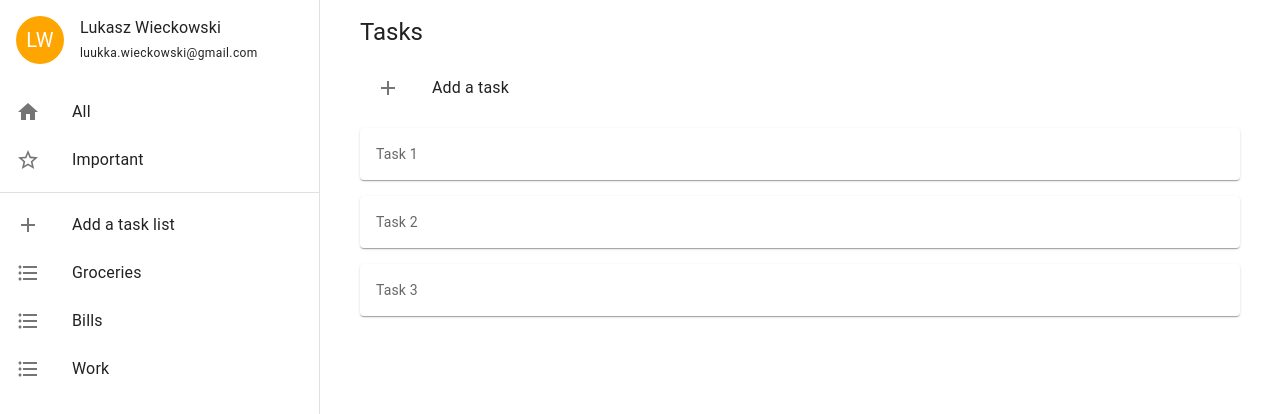
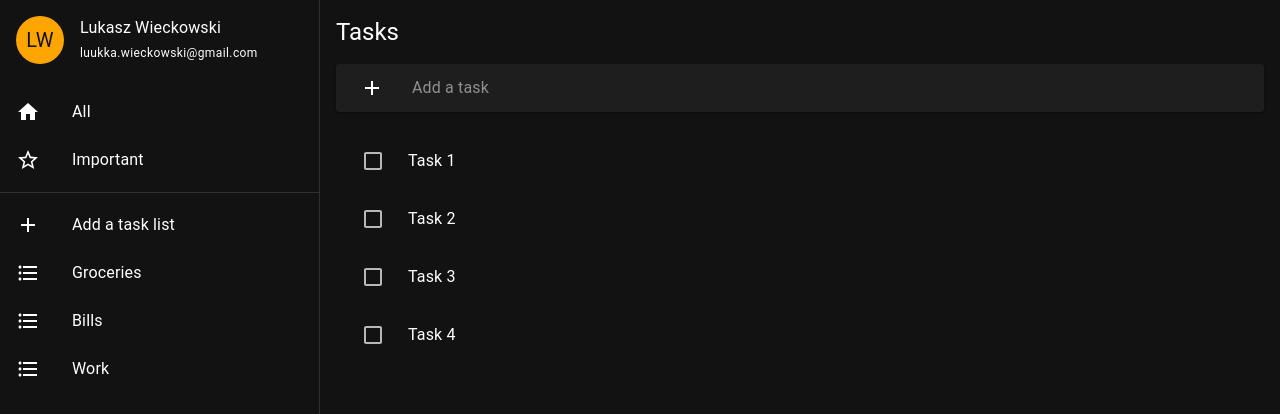
Before and after one commit to lwieckowski/planner, a React (Create React App) app: page / in a window 1280 px wide. Shown: the top 414 px of the page. Built offline with nearby package versions, Linux system fonts and the light colour scheme.

Commit message:
Progress design

```diff
--- a/src/App.js
+++ b/src/App.js
@@ -1,32 +1,42 @@
-import { ThemeProvider, createTheme } from '@mui/material/styles';
-import CssBaseline from '@mui/material/CssBaseline';
-import FormatListBulletedIcon from '@mui/icons-material/FormatListBulleted';
-import AddIcon from '@mui/icons-material/Add';
-import HomeIcon from '@mui/icons-material/Home';
-import StarBorderIcon from '@mui/icons-material/StarBorder';
-import { AppBar, Stack, Avatar, Divider, Drawer, List, ListItem, ListItemButton, ListItemIcon, ListItemText, Toolbar, Typography, Paper } from '@mui/material';
-import InboxIcon from '@mui/icons-material/MoveToInbox';
-import MailIcon from '@mui/icons-material/Mail';
-import * as React from 'react';
-import './App.css';
-import { Box, Container } from '@mui/system';
-import styled from '@emotion/styled';
+import { ThemeProvider, createTheme } from "@mui/material/styles";
+import CssBaseline from "@mui/material/CssBaseline";
+import FormatListBulletedIcon from "@mui/icons-material/FormatListBulleted";
+import AddIcon from "@mui/icons-material/Add";
+import HomeIcon from "@mui/icons-material/Home";
+import {
+  Stack,
+  Avatar,
+  Divider,
+  Drawer,
+  List,
+  Typography,
+  Paper,
+  Checkbox,
+  IconButton,
+  InputBase,
+  Toolbar,
+} from "@mui/material";
+import * as React from "react";
+import "./App.css";
+import { Box } from "@mui/system";
+import styled from "@emotion/styled";
+import MenuItem from "./components/MenuItem";
+import StarBorderIcon from "@mui/icons-material/StarBorder";
 
 const DRAWER_WIDTH = 320;
 
-const TASK_LISTS = ['Groceries', 'Bills', 'Work'];
+const TASK_LISTS = ["Groceries", "Bills", "Work"];
 
 const lightTheme = createTheme({
   palette: {
-    mode: 'light',
+    mode: "dark",
   },
 });
 
 function App() {
   return (
     <ThemeProvider theme={lightTheme}>
-      <Container maxWidth="m">
-      <Box sx={{ display: 'flex' }}>
+      <Box sx={{ display: "flex" }}>
         <CssBaseline />
 
         <Drawer
@@ -34,91 +44,65 @@ function App() {
           sx={{
             width: DRAWER_WIDTH,
             flexShrink: 0,
-            [`& .MuiDrawer-paper`]: { width: DRAWER_WIDTH, boxSizing: 'border-box' },
+            [`& .MuiDrawer-paper`]: {
+              width: DRAWER_WIDTH,
+              boxSizing: "border-box",
+            },
           }}
         >
           <Box sx={{ display: "flex", alignItems: "center" }}>
-            <Avatar sx={{ margin: 2, width: 48, height: 48,  bgcolor: "orange" }}>LW</Avatar>
+            <Avatar
+              sx={{ margin: 2, width: 48, height: 48, bgcolor: "orange" }}
+            >
+              LW
+            </Avatar>
             <Box>
               <Typography>Lukasz Wieckowski</Typography>
-            <Typography variant="caption">luukka.wieckowski@gmail.com</Typography>
+              <Typography variant="caption">
+                luukka.wieckowski@gmail.com
+              </Typography>
             </Box>
           </Box>
-          <Box sx={{ overflow: 'auto' }}>
+          <Box sx={{ overflow: "auto" }}>
             <List>
-          <ListItem disablePadding>
-              <ListItemButton>
-                <ListItemIcon>
-                  <HomeIcon />
-                </ListItemIcon>
-                <ListItemText primary={"All"} />
-              </ListItemButton>
-            </ListItem>
-            <ListItem disablePadding>
-              <ListItemButton>
-                <ListItemIcon>
-                  <StarBorderIcon />
-                </ListItemIcon>
-                <ListItemText primary={"Important"} />
-              </ListItemButton>
-            </ListItem>
+              <MenuItem text="All" icon={<HomeIcon />}></MenuItem>
+              <MenuItem text="Important" icon={<StarBorderIcon />}></MenuItem>
             </List>
             <Divider />
             <List>
-          <ListItem disablePadding>
-              <ListItemButton>
-                <ListItemIcon>
-                  <AddIcon />
-                </ListItemIcon>
-                <ListItemText primary={"Add a task list"} />
-              </ListItemButton>
-            </ListItem>
-            {TASK_LISTS.map((name) => (
-              <TaskListButton name={name}/>
+              <MenuItem text="Add a task list" icon={<AddIcon />}></MenuItem>
+              {TASK_LISTS.map((text) => (
+                <MenuItem text={text} icon={<FormatListBulletedIcon/>}/>
               ))}
             </List>
           </Box>
         </Drawer>
-        <Box sx={{ width: "100%"}}>
-          <Typography margin={2} variant="h5">Tasks</Typography>
-          <Stack spacing={2} margin={2}>
-          <ListItem disablePadding>
-            <ListItemButton>
-                <ListItemIcon>
-                  <AddIcon />
-                </ListItemIcon>
-                <ListItemText primary={"Add a task"} />
-              </ListItemButton>
-            </ListItem>
-            <Item>Task 1</Item>
-            <Item>Task 2</Item>
-            <Item>Task 3</Item>
+        <Box sx={{ width: "100%" }}>
+          <Typography margin={2} variant="h5">
+            Tasks
+          </Typography>
+          <Stack spacing={0} margin={2}>
+          <Paper
+              component="form"
+              sx={{ p: '2px 4px', display: 'flex', alignItems: 'center', width: "100%", marginBottom: "20px" }}
+            >
+              <IconButton disableRipple sx={{ p: '10px 20px' }}>
+                <AddIcon fontSize="medium" />
+              </IconButton>
+              <InputBase
+                sx={{ ml: 1, flex: 1 }}
+                placeholder="Add a task"
+              />
+            </Paper>
+            <MenuItem text="Task 1" icon={<Checkbox color="success" />}></MenuItem>
+            <MenuItem text="Task 2" icon={<Checkbox />}></MenuItem>
+            <MenuItem text="Task 3" icon={<Checkbox />}></MenuItem>
+            <MenuItem text="Task 4" icon={<Checkbox />}></MenuItem>
           </Stack>
         </Box>
       </Box>
-      </Container>
     </ThemeProvider>
   );
 }
 
 export default App;
-
-const Item = styled(Paper)(({ theme }) => ({
-  backgroundColor: theme.palette.mode === 'dark' ? '#1A2027' : '#fff',
-  ...theme.typography.body2,
-  padding: theme.spacing(2),
-  color: theme.palette.text.secondary,
-}));
-
-function TaskListButton({ name }) {
-  return (
-    <ListItem key={name} disablePadding>
-      <ListItemButton>
-        <ListItemIcon>
-          <FormatListBulletedIcon />
-        </ListItemIcon>
-        <ListItemText primary={name} />
-      </ListItemButton>
-    </ListItem>
-  )
-}
--- /dev/null
+++ b/src/components/MenuItem.js
@@ -0,0 +1,14 @@
+import { ListItem, ListItemButton, ListItemIcon, ListItemText } from "@mui/material";
+
+export default function MenuItem({ text, icon}) {
+  return (
+    <ListItem disablePadding>
+      <ListItemButton disableRipple>
+        <ListItemIcon>
+          {icon}
+        </ListItemIcon>
+        <ListItemText primary={text} />
+      </ListItemButton>
+    </ListItem>
+  );
+}
```
Lines whose indentation alone changed are shown as unchanged.
